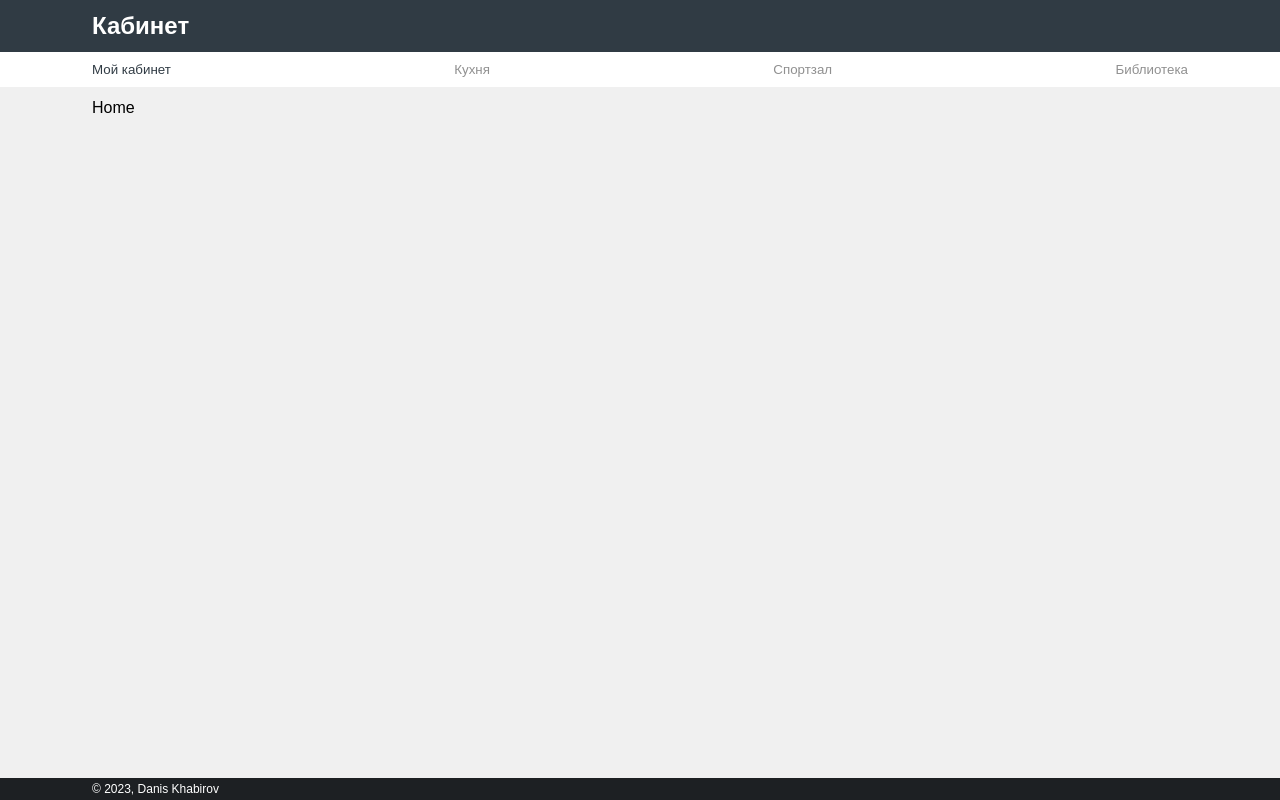
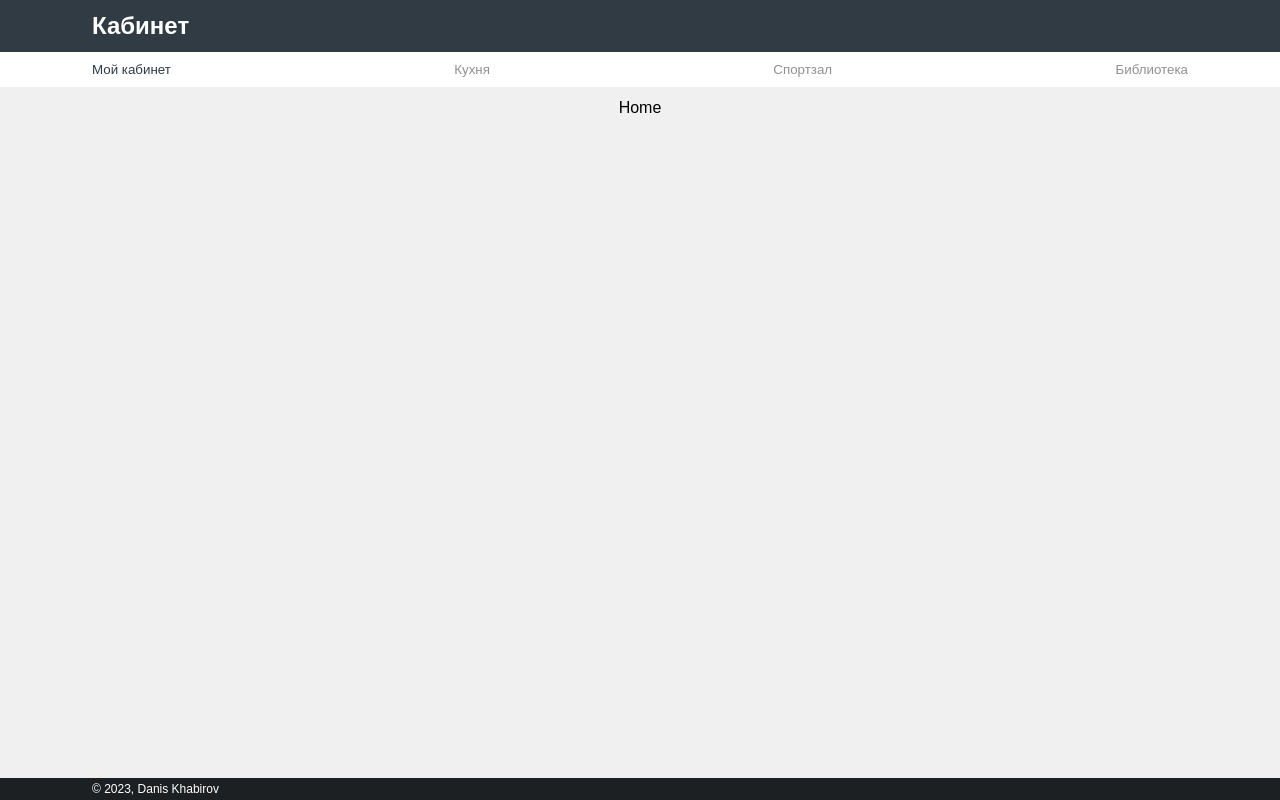
Before and after one commit to daniskhabirov/cabinet, a Next.js app: page / in a window 1280 px wide. Built offline with nearby package versions, Linux system fonts and the light colour scheme.

Commit message:
Layout building.

```diff
--- a/components/layout/Appbar.js
+++ b/components/layout/Appbar.js
@@ -27,7 +27,7 @@ const Appbar = () => {
             padding: '10px 0 10px 0'
         }}>
             <Box sx={{
-                width: '1096px',
+                maxWidth: '1096px',
                 m: '0 auto'
             }}>
                 <Box sx={{
--- a/components/layout/Content.js
+++ b/components/layout/Content.js
@@ -7,7 +7,7 @@ const Content = ({ children }) => (
         display: 'flex',
         position: 'relative',
         padding: '12px 0 24px 0',
-        width: '1096px',
+        maxWidth: '1096px',
         height: '100vh',
         m: '0 auto'
     }}>
--- a/package.json
+++ b/package.json
@@ -1,6 +1,6 @@
 {
     "scripts": {
-        "dev": "set port=3100 && next dev"
+        "dev": "PORT=7777 next dev"
     },
     "dependencies": {
         "@emotion/react": "^11.10.6",
```
